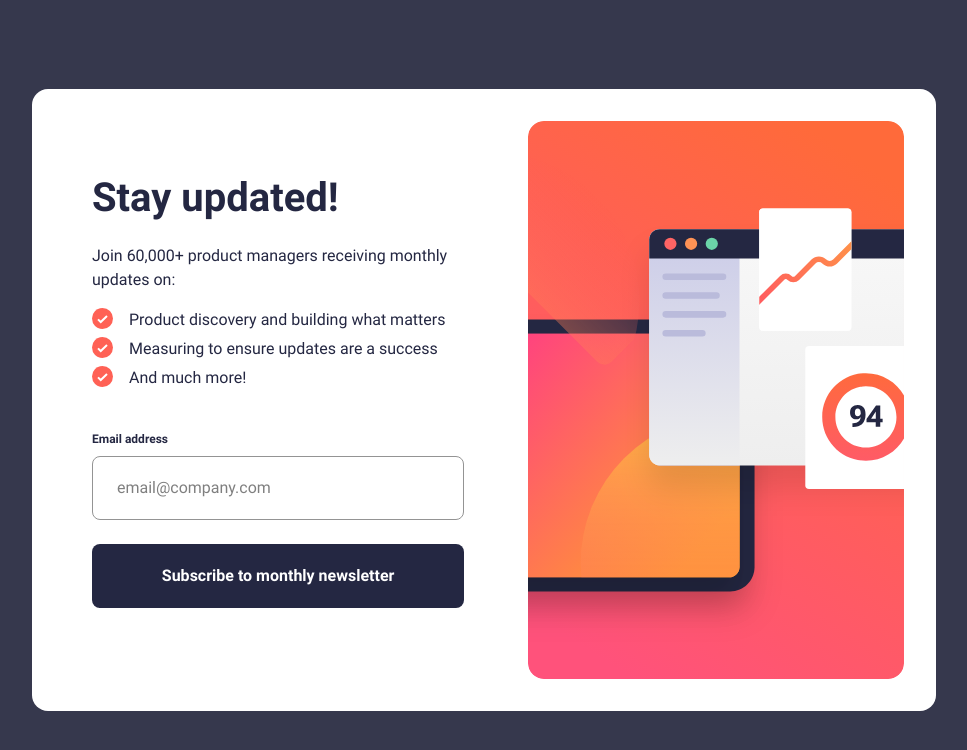
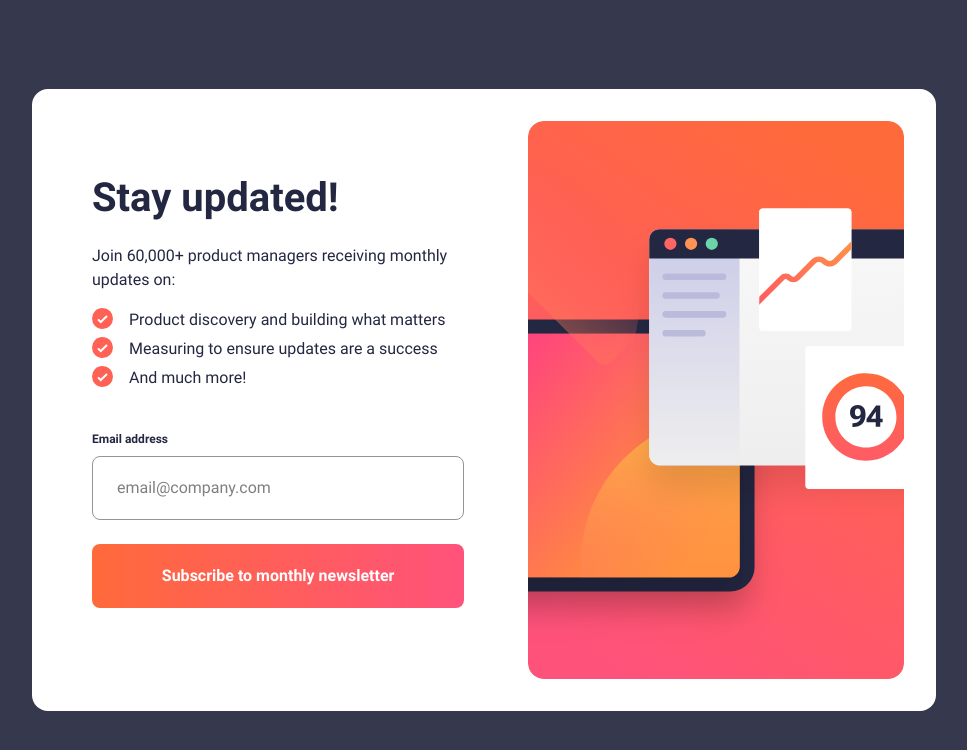
Before and after one commit to Maz-hub/newsletter-signup, a React (Vite) app: page / in a window 1280 px wide. In both pictures the pointer is over the button "Subscribe to monthly newsletter". Shown: the top 750 px of the page, without its empty margins (156-1123 px from the left). Built offline with nearby package versions, Linux system fonts and the light colour scheme.

Commit message:
Active button hover effect with gradient

```diff
--- a/src/index.css
+++ b/src/index.css
@@ -139,6 +139,15 @@ body {
         @apply w-full py-5 text-center text-[length:var(--text-preset-2-bold)] leading-[--leading-preset-2-bold] tracking-[--tracking-preset-2-bold] [font-weight:var(--font-weight-preset-2-bold)] bg-[color:var(--color-blue-800)] text-white rounded-[8px]
     }
 
+    .button:hover {
+  background-image: linear-gradient(
+    to right,
+    var(--color-gradient-start),
+    var(--color-gradient-end)
+  );
+  background-color: transparent; /* fallback */
+}
+
 
 
 }
```
Lines whose indentation alone changed are shown as unchanged.
